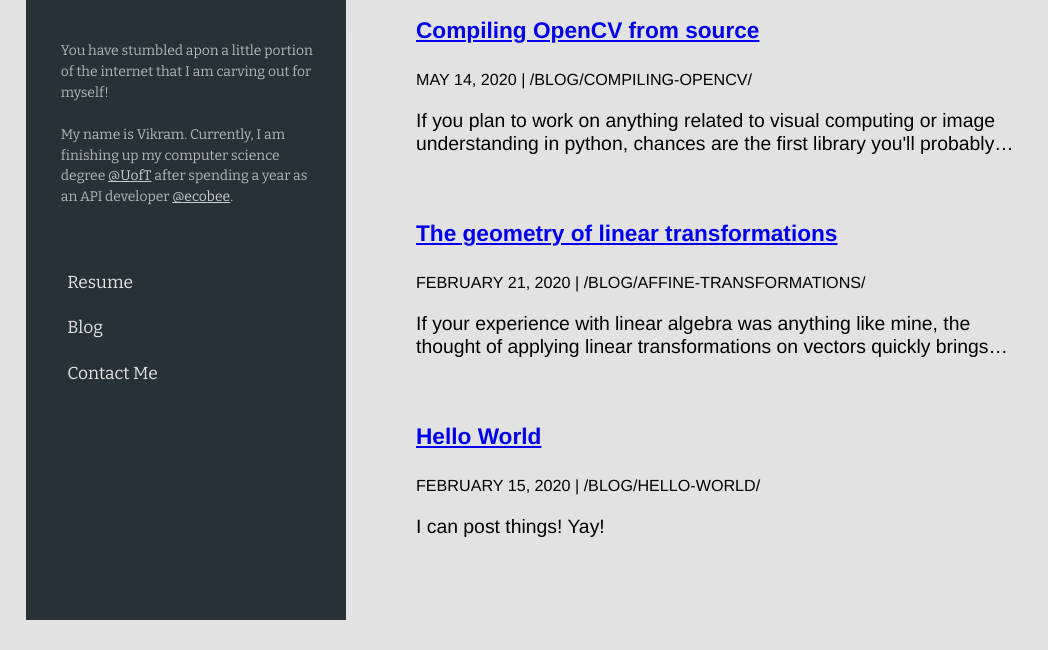
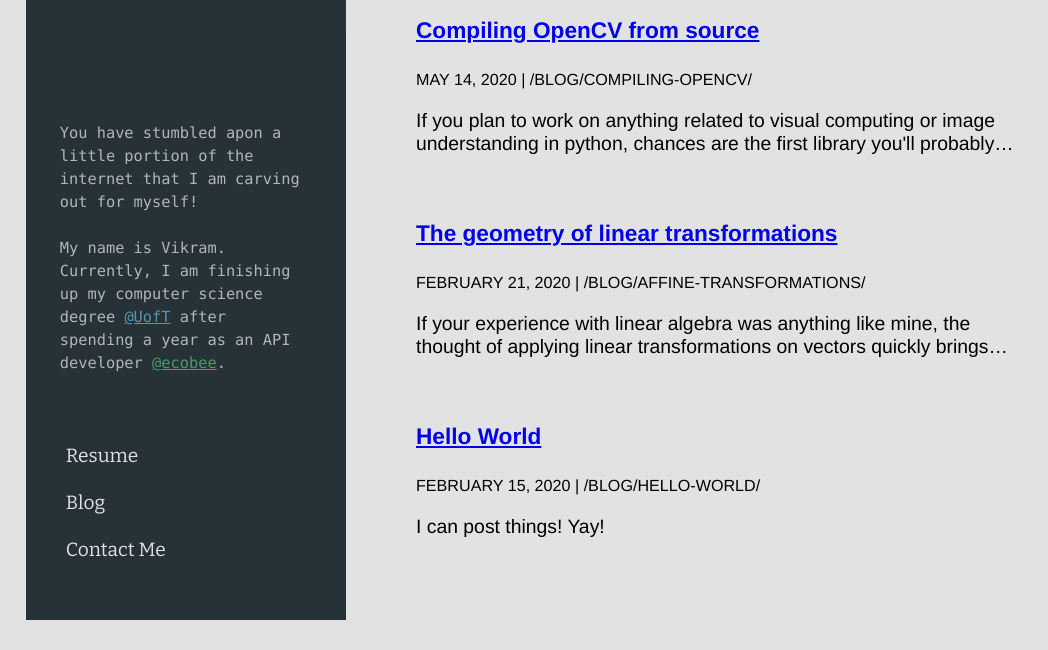
Before and after one commit to viktree/scaling-enigma, a Gatsby site: page / in a window 1280 px wide. Shown: the part 150-800 px from the top of the page, without its empty margins (0-1048 px from the left). Built offline with nearby package versions, Linux system fonts and the light colour scheme; Gatsby itself is replaced by a stand-in of ours; some packages are replaced by stand-ins of ours.

Commit message:
move sidebar text to bottom

```diff
--- a/src/components/Sidebar/Sidebar.styl
+++ b/src/components/Sidebar/Sidebar.styl
@@ -4,8 +4,11 @@
 $main-blue = #263238
 $accent-white= #e1e2e1
 $full-white = #ffffff
-$bleed-blue = #0086b3
+$bleed-blue = #66B6D1
 $bleed-green = #5bbd76
+$hover-yellow = #FCD581
+
+$large-screen-threshold = 480px
 
 .sidebar-container
   font-family: 'Bitter', serif
@@ -14,32 +17,42 @@ $bleed-green = #5bbd76
   height: 93%;
   text-decoration: none
   line-height: 1.5
+  font-size: 110%
 
   .sidebar-main
     padding-left: 1%
-    padding-right: 1%
-    width: 100%
+    padding-right: 10%
+    @media (min-width: $large-screen-threshold)
+      position: absolute
+      bottom: 15%
+
+  .sidebar-welcome
+    padding-left: 10%
 
   .sidebar-description
     color: $accent-white
     opacity: 0.75
+    font-family: Consolas, Menlo, Monaco, source-code-pro, Courier New, monospace
     font-size: 80%
     padding-left: 10%
     padding-right: 10%
 
+
   .sidebar-uoft-link
     opacity: 1
-    color: $full-white
-
-  .sidebar-uoft-link:hover
     color: $bleed-blue
 
   .sidebar-ecobee-link
     opacity: 1
-    color: $full-white
+    color: $bleed-green
 
+  .sidebar-uoft-link
+  .sidebar-ecobee-link
+    opacity: 1
+
+  .sidebar-uoft-link:hover
   .sidebar-ecobee-link:hover
-    color: $bleed-green
+    color: $hover-yellow
 
   .sidebar-toronto
     background-color: $accent-white
@@ -65,7 +78,5 @@ $bleed-green = #5bbd76
     color: $accent-white
 
   .sidebar-resume-link:hover
-    color: yellow
-
   .sidebar-page-links:hover
-    color: yellow
+    color: $hover-yellow
--- a/src/components/Sidebar/index.js
+++ b/src/components/Sidebar/index.js
@@ -13,9 +13,8 @@ const SidebarLink = ({ id, name, path }) => (
   </div>
 )
 
-const ResumeLink = () => (
-  <StaticQuery
-    query={graphql`
+const ResumeLink = () => {
+  const resumeQuery = graphql`
     query SidebarQuery {
       site {
         siteMetadata {
@@ -25,10 +24,15 @@ const ResumeLink = () => (
         }
       }
     }
-    `}
+  `
+  return (
+    <StaticQuery
+      query={resumeQuery}
       render={data => {
-      const metadata = path(['site', 'siteMetadata'], data)
-      const resumeLink = path(['resources', 'resumeLink'], metadata)
+        const resumeLink = path(
+          ['site', 'siteMetadata', 'resources', 'resumeLink'],
+          data
+        )
         return (
           <div key="resume" className="sidebar-page-links">
             <a className="sidebar-resume-link" href={resumeLink}>
@@ -39,6 +43,7 @@ const ResumeLink = () => (
       }}
     />
   )
+}
 
 const Sidebar = () => (
   <div className="sidebar-container">
@@ -62,8 +67,10 @@ const Sidebar = () => (
       </div>
       <br />
       <br />
+      <div className="sidebar-links">
         <ResumeLink />
         {sidebarItems.map(SidebarLink)}
+      </div>
     </div>
   </div>
 )
```
Lines whose indentation alone changed are shown as unchanged.
